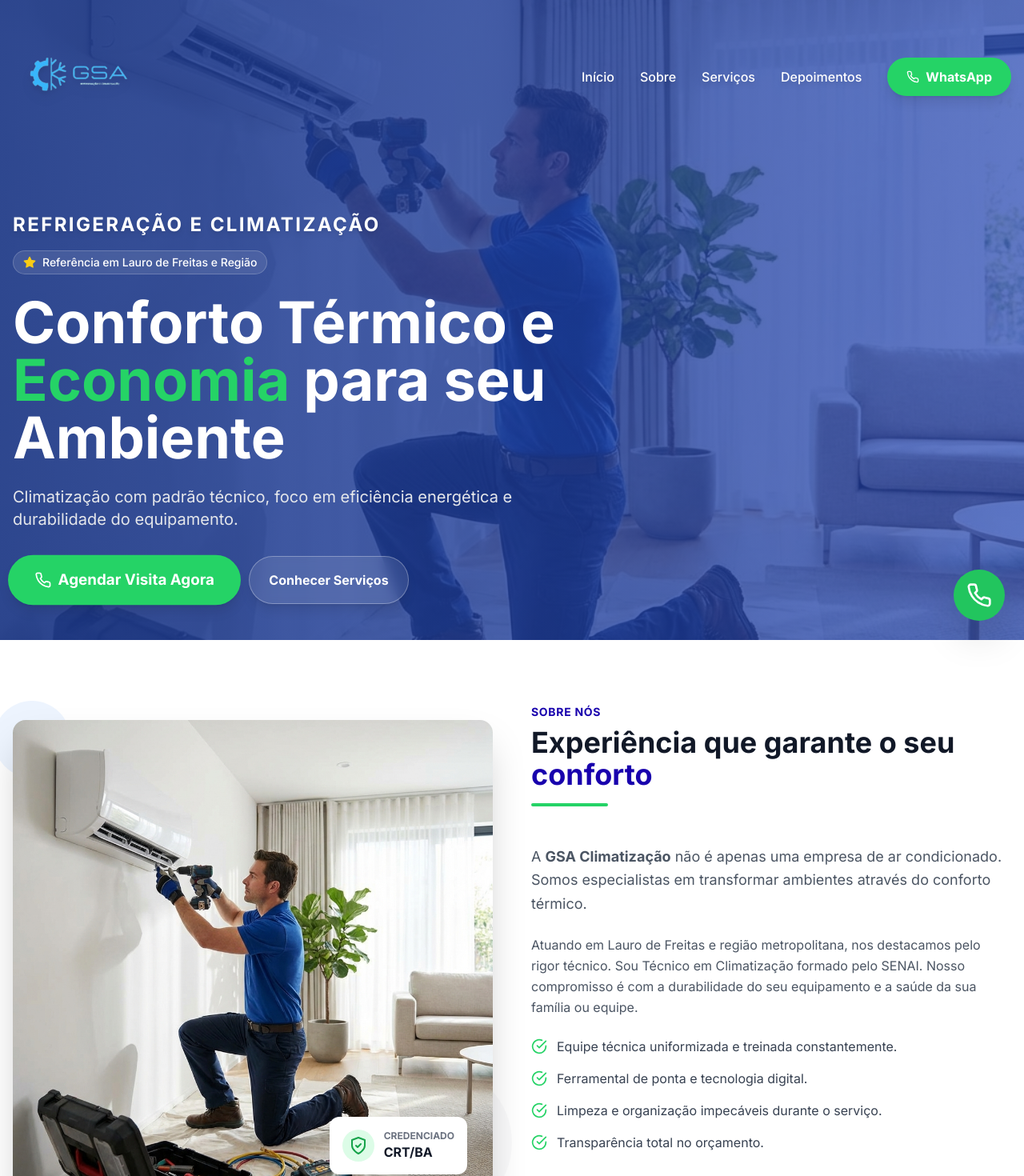
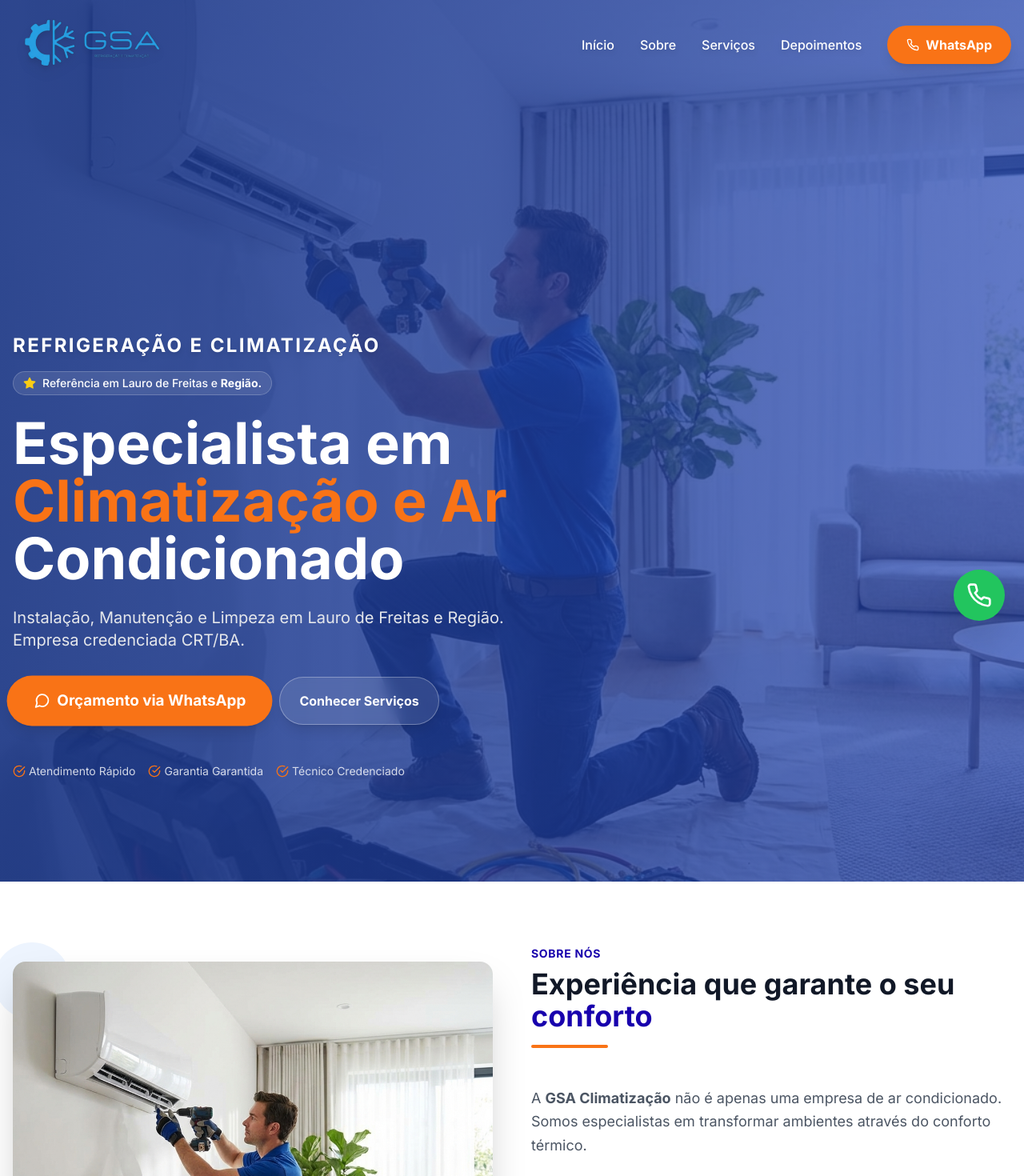
Before and after one commit to mcpfbahia/gsarefrigeracao, a React (Vite) app: page / in a window 1280 px wide. Shown: the top 1470 px of the page at 80% size. Built offline with nearby package versions, Linux system fonts and the light colour scheme.

Commit message:
feat: atualiza paleta de cores para laranja e ajusta logo

```diff
--- a/index.html
+++ b/index.html
@@ -36,7 +36,7 @@
       "@context": "https://schema.org",
       "@type": "HVACBusiness",
       "name": "GSA Climatização",
-      "image": "https://gsarefrigeracao.vercel.app/logo.png",
+      "image": "https://gsarefrigeracao.vercel.app/logo.svg",
       "@id": "https://gsarefrigeracao.vercel.app",
       "url": "https://gsarefrigeracao.vercel.app",
       "telephone": "+5571999730051",
--- a/src/App.tsx
+++ b/src/App.tsx
@@ -13,7 +13,8 @@ import {
     ShieldCheck,
     Menu,
     X,
-    ChevronRight
+    ChevronRight,
+    MessageCircle
 } from 'lucide-react';
 
 // --- Configuration & Data ---
@@ -106,7 +107,7 @@ const FAQ_ITEMS = [
 const Button = ({ children, className = "", href, ...props }: any) => {
     const baseClass = "inline-flex items-center justify-center px-6 py-3 text-base font-bold text-white transition-all duration-300 rounded-full shadow-lg hover:shadow-xl focus:outline-none focus:ring-2 focus:ring-offset-2 transform hover:-translate-y-1";
     const variants = {
-        primary: "bg-action hover:bg-green-500 focus:ring-green-500",
+        primary: "bg-orange-500 hover:bg-orange-500 focus:ring-orange-500",
         secondary: "bg-primary hover:bg-blue-700 focus:ring-blue-700",
     };
 
@@ -136,7 +137,7 @@ const SectionHeading = ({ children, subtitle, centered = true }: any) => (
         <h2 className="text-3xl md:text-4xl font-extrabold text-gray-900 leading-tight">
             {children}
         </h2>
-        <div className={`mt-4 h-1 w-24 bg-action rounded ${centered ? 'mx-auto' : ''}`} />
+        <div className={`mt-4 h-1 w-24 bg-orange-500 rounded ${centered ? 'mx-auto' : ''}`} />
     </div>
 );
 
@@ -164,9 +165,9 @@ const Header = () => {
             <div className="container mx-auto px-4 flex justify-between items-center">
                 <a href="#" className="flex items-center gap-2">
                     <img
-                        src="/logo.png"
+                        src="/logo.svg"
                         alt="GSA Climatização"
-                        className={`object-contain transition-all duration-300 ${isScrolled ? 'h-28' : 'h-40 filter drop-shadow-lg'}`}
+                        className={`object-contain transition-all duration-300 ${isScrolled ? 'h-14' : 'h-20 filter drop-shadow-lg'}`}
                     />
                 </a>
 
@@ -176,7 +177,7 @@ const Header = () => {
                         <a
                             key={link.name}
                             href={link.href}
-                            className={`font-medium hover:text-action transition-colors ${isScrolled ? 'text-gray-700' : 'text-white drop-shadow-md'}`}
+                            className={`font-medium hover:text-orange-500 transition-colors ${isScrolled ? 'text-gray-700' : 'text-white drop-shadow-md'}`}
                         >
                             {link.name}
                         </a>
@@ -227,7 +228,7 @@ const Header = () => {
 
 const Hero = () => {
     return (
-        <section id="home" className="relative h-screen flex items-center justify-center overflow-hidden">
+        <section id="home" className="relative min-h-screen py-32 flex items-center justify-center overflow-hidden">
             {/* Background Image with Overlay */}
             <div className="absolute inset-0 z-0">
                 <img
@@ -250,15 +251,17 @@ const Hero = () => {
                     </h2>
                     <div className="inline-flex items-center gap-2 px-3 py-1 bg-white/10 backdrop-blur-sm rounded-full text-white text-sm font-medium mb-6 border border-white/20">
                         <Star className="w-4 h-4 text-yellow-400 fill-current" />
-                        <span>Referência em Lauro de Freitas e Região</span>
+                        <span>Referência em Lauro de Freitas e <strong>Região.</strong></span>
                     </div>
 
                     <h1 className="text-4xl md:text-6xl lg:text-7xl font-bold text-white mb-6 leading-tight">
-                        Conforto Térmico e <span className="text-action">Economia</span> para seu Ambiente
+                        Especialista em <br />
+                        <span className="text-orange-500">Climatização e Ar</span> <br />
+                        Condicionado
                     </h1>
 
                     <p className="text-lg md:text-xl text-gray-200 mb-8 max-w-2xl">
-                        Climatização com padrão técnico, foco em eficiência energética e durabilidade do equipamento.
+                        Instalação, Manutenção e Limpeza em Lauro de Freitas e Região. Empresa credenciada CRT/BA.
                     </p>
 
                     <div className="flex flex-col sm:flex-row gap-4 justify-center md:justify-start">
@@ -267,8 +270,8 @@ const Hero = () => {
                             transition={{ repeat: Infinity, duration: 2 }}
                         >
                             <Button href={WHATSAPP_LINK} target="_blank" className="w-full sm:w-auto text-lg px-8 py-4">
-                                <Phone className="w-5 h-5 mr-2" />
-                                Agendar Visita Agora
+                                <MessageCircle className="w-5 h-5 mr-2" />
+                                Orçamento via WhatsApp
                             </Button>
                         </motion.div>
                         <Button variant="secondary" href="#servicos" className="w-full sm:w-auto bg-white/10 text-white hover:bg-white/20 backdrop-blur border border-white/30">
@@ -278,13 +281,13 @@ const Hero = () => {
 
                     <div className="mt-12 flex items-center gap-4 justify-center md:justify-start text-white/80 text-sm">
                         <div className="flex items-center gap-1">
-                            <CheckCircle className="w-4 h-4 text-action" /> Atendimento Rápido
+                            <CheckCircle className="w-4 h-4 text-orange-500" /> Atendimento Rápido
                         </div>
                         <div className="flex items-center gap-1">
-                            <CheckCircle className="w-4 h-4 text-action" /> Garantia Garantida
+                            <CheckCircle className="w-4 h-4 text-orange-500" /> Garantia Garantida
                         </div>
                         <div className="flex items-center gap-1">
-                            <CheckCircle className="w-4 h-4 text-action" /> Técnico Credenciado
+                            <CheckCircle className="w-4 h-4 text-orange-500" /> Técnico Credenciado
                         </div>
                     </div>
                 </motion.div>
@@ -306,7 +309,7 @@ const About = () => (
 
                     {/* Social Proof Badge */}
                     <div className="absolute bottom-8 right-8 bg-white p-4 rounded-xl shadow-lg flex items-center gap-3 z-20 animate-bounce-slow">
-                        <div className="bg-green-100 p-2 rounded-full text-green-600">
+                        <div className="bg-orange-100 p-2 rounded-full text-orange-600">
                             <ShieldCheck className="w-6 h-6" />
                         </div>
                         <div>
@@ -334,7 +337,7 @@ const About = () => (
                             "Transparência total no orçamento."
                         ].map((item, i) => (
                             <li key={i} className="flex items-start gap-3">
-                                <CheckCircle className="w-5 h-5 text-action flex-shrink-0 mt-0.5" />
+                                <CheckCircle className="w-5 h-5 text-orange-500 flex-shrink-0 mt-0.5" />
                                 <span className="text-gray-700">{item}</span>
                             </li>
                         ))}
@@ -360,7 +363,7 @@ const Differentials = () => (
                 <h2 className="text-3xl md:text-4xl font-extrabold text-white leading-tight">
                     Nossos Diferenciais
                 </h2>
-                <div className="mt-4 h-1 w-24 bg-action rounded mx-auto" />
+                <div className="mt-4 h-1 w-24 bg-orange-500 rounded mx-auto" />
             </div>
 
             <div className="grid md:grid-cols-3 gap-8">
@@ -482,7 +485,7 @@ const HowItWorks = () => (
                             <div className="w-16 h-16 bg-white text-primary rounded-full flex items-center justify-center text-2xl font-bold mx-auto mb-6 shadow-lg group-hover:scale-110 transition-transform">
                                 {item.icon}
                             </div>
-                            <div className="absolute -top-4 -left-4 w-12 h-12 bg-action rounded-full flex items-center justify-center font-bold text-white shadow-md">
+                            <div className="absolute -top-4 -left-4 w-12 h-12 bg-orange-500 rounded-full flex items-center justify-center font-bold text-white shadow-md">
                                 {item.step}
                             </div>
                             <h3 className="text-xl font-bold mb-4">{item.title}</h3>
@@ -559,30 +562,27 @@ const Footer = () => (
     <footer className="bg-gradient-to-br from-gray-900 via-[#111827] to-[#0B1121] text-gray-300 py-20 relative overflow-hidden font-sans border-t border-white/5">
         {/* Decorative Background Elements */}
         <div className="absolute top-0 left-1/4 w-96 h-96 bg-blue-600/10 rounded-full blur-[100px] -translate-y-1/2 pointer-events-none" />
-        <div className="absolute bottom-0 right-1/4 w-96 h-96 bg-green-500/5 rounded-full blur-[100px] translate-y-1/2 pointer-events-none" />
+        <div className="absolute bottom-0 right-1/4 w-96 h-96 bg-orange-500/5 rounded-full blur-[100px] translate-y-1/2 pointer-events-none" />
 
         <div className="container mx-auto px-4 relative z-10">
             <div className="grid md:grid-cols-2 lg:grid-cols-4 gap-12 mb-16">
                 {/* Brand Column */}
                 <div className="lg:col-span-1">
-                    <div className="flex items-center gap-3 mb-6">
+                    <div className="flex flex-col items-start gap-1 mb-6">
                         <img
-                            src="/logo.png"
+                            src="/logo.svg"
                             alt="GSA Climatização"
-                            className="h-12 w-auto object-contain brightness-0 invert opacity-90"
+                            className="h-10 w-auto object-contain brightness-0 invert opacity-90"
                         />
-                        <div className="flex flex-col">
-                            <span className="font-bold text-xl tracking-tight text-white leading-none">GSA</span>
-                            <span className="text-xs uppercase tracking-widest text-gray-500 mt-1 font-semibold">Climatização</span>
-                        </div>
+                        <span className="text-xs uppercase tracking-widest text-gray-500 font-semibold ml-2">Climatização</span>
                     </div>
                     <p className="text-gray-400 text-sm leading-relaxed mb-8 border-l-2 border-primary/30 pl-4">
                         Transformando ambientes com tecnologia e responsabilidade técnica. Seu conforto é nossa prioridade absoluta.
                     </p>
                     <div className="flex gap-4">
                         {[
-                            { icon: <Instagram className="w-5 h-5" />, href: "https://www.instagram.com/gsa_climatizacao?igsh=YnM5N2xsdDMzaWll", color: "hover:bg-pink-600 hover:border-pink-600" },
-                            { icon: <Facebook className="w-5 h-5" />, href: "#", color: "hover:bg-blue-600 hover:border-blue-600" }
+                            { icon: <Instagram className="w-5 h-5" />, href: "https://www.instagram.com/gsa_climatizacao?igsh=YnM5N2xsdDMzaWll", color: "hover:bg-orange-500 hover:border-orange-500" },
+                            { icon: <Facebook className="w-5 h-5" />, href: "#", color: "hover:bg-orange-500 hover:border-orange-500" }
                         ].map((social, idx) => (
                             <a
                                 key={idx}
@@ -599,13 +599,13 @@ const Footer = () => (
                 <div>
                     <h3 className="text-white font-bold text-lg mb-6 flex items-center gap-2">
                         Links Rápidos
-                        <div className="h-1 w-12 bg-action rounded-full ml-2 opacity-50" />
+                        <div className="h-1 w-12 bg-orange-500 rounded-full ml-2 opacity-50" />
                     </h3>
                     <ul className="space-y-3">
                         {['Início', 'Sobre', 'Serviços', 'Depoimentos'].map((item) => (
                             <li key={item}>
                                 <a href={`#${item.toLowerCase().normalize('NFD').replace(/[\u0300-\u036f]/g, "")}`} className="group flex items-center gap-2 text-sm text-gray-400 hover:text-white transition-colors duration-300">
-                                    <span className="w-1.5 h-1.5 rounded-full bg-gray-600 group-hover:bg-action transition-colors"></span>
+                                    <span className="w-1.5 h-1.5 rounded-full bg-gray-600 group-hover:bg-orange-500 transition-colors"></span>
                                     {item}
                                 </a>
                             </li>
@@ -617,11 +617,11 @@ const Footer = () => (
                 <div>
                     <h3 className="text-white font-bold text-lg mb-6 flex items-center gap-2">
                         Contato
-                        <div className="h-1 w-12 bg-action rounded-full ml-2 opacity-50" />
+                        <div className="h-1 w-12 bg-orange-500 rounded-full ml-2 opacity-50" />
                     </h3>
                     <ul className="space-y-5">
                         <li className="flex items-start gap-4 group">
-                            <div className="w-10 h-10 rounded-lg bg-gray-800 flex items-center justify-center text-action shrink-0 group-hover:bg-action group-hover:text-white transition-colors duration-300">
+                            <div className="w-10 h-10 rounded-lg bg-gray-800 flex items-center justify-center text-orange-500 shrink-0 group-hover:bg-orange-500 group-hover:text-white transition-colors duration-300">
                                 <MapPin className="w-5 h-5" />
                             </div>
                             <div>
@@ -630,16 +630,16 @@ const Footer = () => (
                             </div>
                         </li>
                         <li className="flex items-start gap-4 group">
-                            <div className="w-10 h-10 rounded-lg bg-gray-800 flex items-center justify-center text-action shrink-0 group-hover:bg-action group-hover:text-white transition-colors duration-300">
+                            <div className="w-10 h-10 rounded-lg bg-gray-800 flex items-center justify-center text-orange-500 shrink-0 group-hover:bg-orange-500 group-hover:text-white transition-colors duration-300">
                                 <Phone className="w-5 h-5" />
                             </div>
                             <div>
                                 <span className="block text-xs font-bold uppercase text-gray-500 mb-1">Telefone</span>
-                                <span className="text-sm text-gray-300 hover:text-action cursor-pointer transition-colors">(71) 99973-0051</span>
+                                <span className="text-sm text-gray-300 hover:text-orange-500 cursor-pointer transition-colors">(71) 99973-0051</span>
                             </div>
                         </li>
                         <li className="flex items-start gap-4 group">
-                            <div className="w-10 h-10 rounded-lg bg-gray-800 flex items-center justify-center text-action shrink-0 group-hover:bg-action group-hover:text-white transition-colors duration-300">
+                            <div className="w-10 h-10 rounded-lg bg-gray-800 flex items-center justify-center text-orange-500 shrink-0 group-hover:bg-orange-500 group-hover:text-white transition-colors duration-300">
                                 <Clock className="w-5 h-5" />
                             </div>
                             <div>
@@ -654,7 +654,7 @@ const Footer = () => (
                 <div className="lg:col-span-1">
                     <h3 className="text-white font-bold text-lg mb-6 flex items-center gap-2">
                         Localização
-                        <div className="h-1 w-12 bg-action rounded-full ml-2 opacity-50" />
+                        <div className="h-1 w-12 bg-orange-500 rounded-full ml-2 opacity-50" />
                     </h3>
                     <div className="rounded-xl overflow-hidden h-56 w-full bg-gray-800 shadow-2xl border border-gray-700 relative group">
                         <iframe
@@ -701,8 +701,8 @@ const FloatingWhatsApp = () => (
 
 const ThankYou = () => (
     <div className="min-h-screen bg-gray-50 flex flex-col items-center justify-center text-center px-4">
-        <div className="w-24 h-24 bg-green-100 rounded-full flex items-center justify-center mb-8">
-            <CheckCircle className="w-12 h-12 text-green-600" />
+        <div className="w-24 h-24 bg-orange-100 rounded-full flex items-center justify-center mb-8">
+            <CheckCircle className="w-12 h-12 text-orange-600" />
         </div>
         <h1 className="text-4xl font-bold text-gray-900 mb-4">Obrigado!</h1>
         <p className="text-xl text-gray-600 mb-8 max-w-md">
--- a/tailwind.config.js
+++ b/tailwind.config.js
@@ -11,7 +11,7 @@ export default {
                 secondary: "#1E3A5F",
                 accent: "#3B82F6",
                 background: "#F8FAFC",
-                action: "#25D366",
+                action: "#F97316",
             },
             fontFamily: {
                 sans: ['Inter', 'sans-serif'],
```
Also changed, not shown: public/logo.svg (added).
